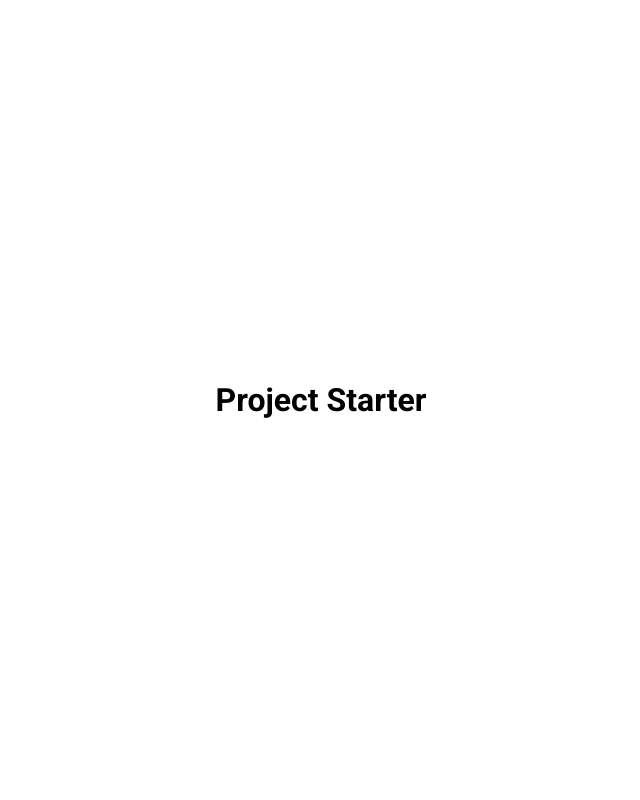
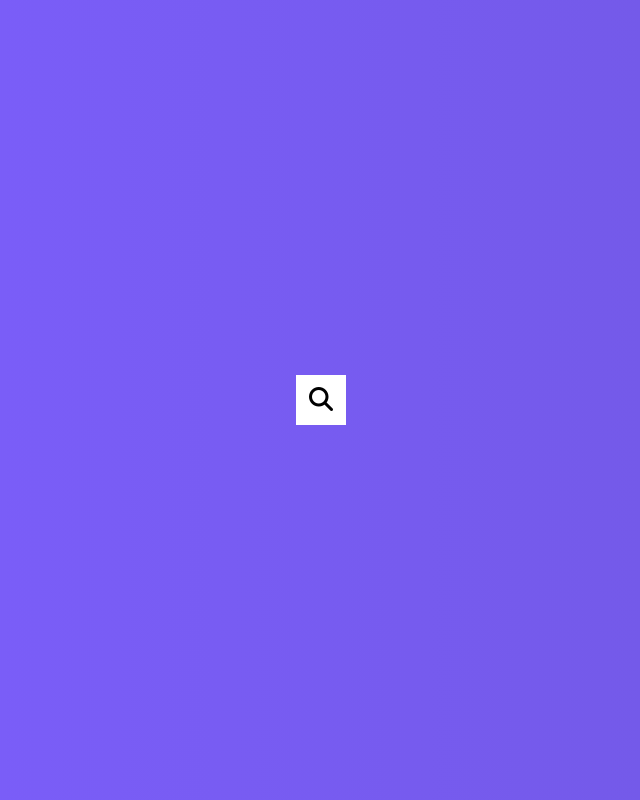
Before and after one commit to Lightningpigeon/50projects, a plain HTML site: page 4. Hidden Searchbar/index.html in a window 1280 px wide. Shown: the whole page, without its empty margins (319-959 px from the left). Drawn offline with Linux system fonts and the light colour scheme; a web font is replaced by a local one.

Commit message:
Search icon and Searchbar
Made a Search icon and searchbar

```diff
--- a/4. Hidden Searchbar/index.html
+++ b/4. Hidden Searchbar/index.html
@@ -1,15 +1,25 @@
 <!DOCTYPE html>
 <html lang="en">
-<head>
-    <meta charset="UTF-8">
-    <meta http-equiv="X-UA-Compatible" content="IE=edge">
-    <meta name="viewport" content="width=device-width, initial-scale=1.0">
-    <link rel="stylesheet" href="style.css">
+  <head>
+    <meta charset="UTF-8" />
+    <meta http-equiv="X-UA-Compatible" content="IE=edge" />
+    <meta name="viewport" content="width=device-width, initial-scale=1.0" />
+    <link rel="stylesheet" href="style.css" />
+    <link
+      rel="stylesheet"
+      href="https://cdnjs.cloudflare.com/ajax/libs/font-awesome/6.4.0/css/all.min.css"
+      integrity="sha512-iecdLmaskl7CVkqkXNQ/ZH/XLlvWZOJyj7Yy7tcenmpD1ypASozpmT/E0iPtmFIB46ZmdtAc9eNBvH0H/ZpiBw=="
+      crossorigin="anonymous"
+      referrerpolicy="no-referrer"
+    />
     <title>My Project</title>
-</head>
-<body>
-    <h1>Project Starter</h1>
+  </head>
+  <body>
+    <div class="search">
+      <input type="text" class="input" placeholder="Search..." />
+      <button class="btn"><i class="fas fa-search"></i></button>
+    </div>
 
     <script src="script.js"></script>
-</body>
+  </body>
 </html>
--- a/4. Hidden Searchbar/script.js
+++ b/4. Hidden Searchbar/script.js
@@ -0,0 +1,8 @@
+const search = document.querySelector('.search')
+const btn = document.querySelector('.btn')
+const input = document.querySelector('.input')
+
+btn.addEventListener('click', () =>{
+    search.classList.toggle('active')
+    input.focus()
+})
--- a/4. Hidden Searchbar/style.css
+++ b/4. Hidden Searchbar/style.css
@@ -1,16 +1,57 @@
 @import url("https://fonts.googleapis.com/css2?family=BenchNine:wght@700&family=Roboto:wght@400;700&display=swap");
 
 * {
-    box-sizing: border-box;
+  box-sizing: border-box;
 }
 
 body {
+  background-image: linear-gradient(90deg, #7d5fff, #7158e2);
   font-family: "roboto", sans-serif;
   display: flex;
-  flex-direction: column;
   align-items: center;
   justify-content: center;
   height: 100vh;
   overflow: hidden;
   margin: 0;
 }
+
+.search {
+  position: relative;
+  height: 50px;
+}
+
+.search .input {
+  background-color: white;
+  border: 0;
+  font-size: 18px;
+  padding: 15px;
+  height: 50px;
+  width: 50px;
+  transition: width 0.3s ease;
+}
+
+.btn {
+  background-color: white;
+  border: 0;
+  cursor: pointer;
+  font-size: 24px;
+  position: absolute;
+  top: 0;
+  left: 0;
+  height: 50px;
+  width: 50px;
+  transition: transform 0.3s ease;
+}
+
+.btn:focus,
+.input:focus {
+  outline: none;
+}
+
+.search.active .input {
+  width: 200px;
+}
+
+.search.active .btn {
+  transform: translateX(198px);
+}
```
Also changed, not shown: 0. Project_starter/index.html (+8 -8 lines).
